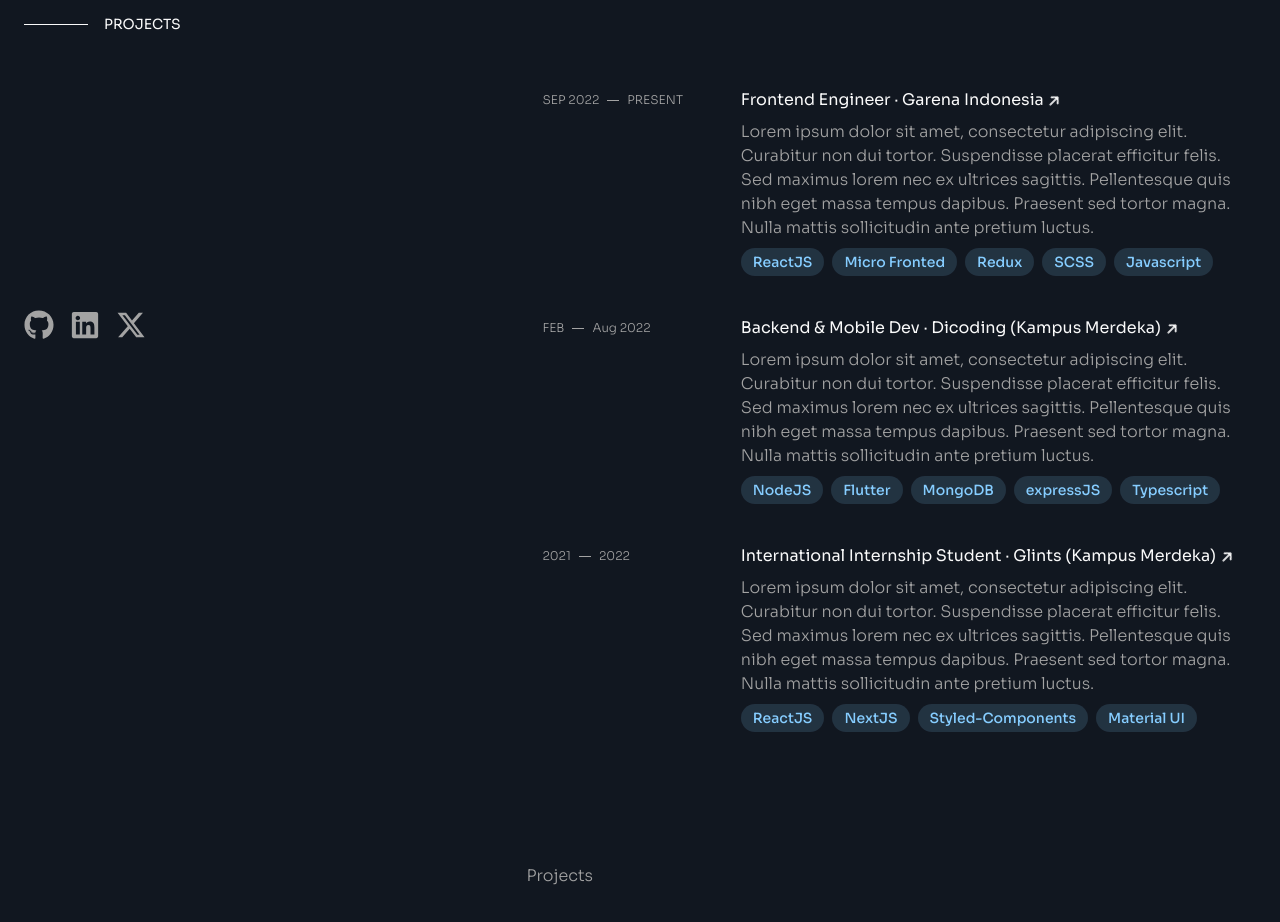
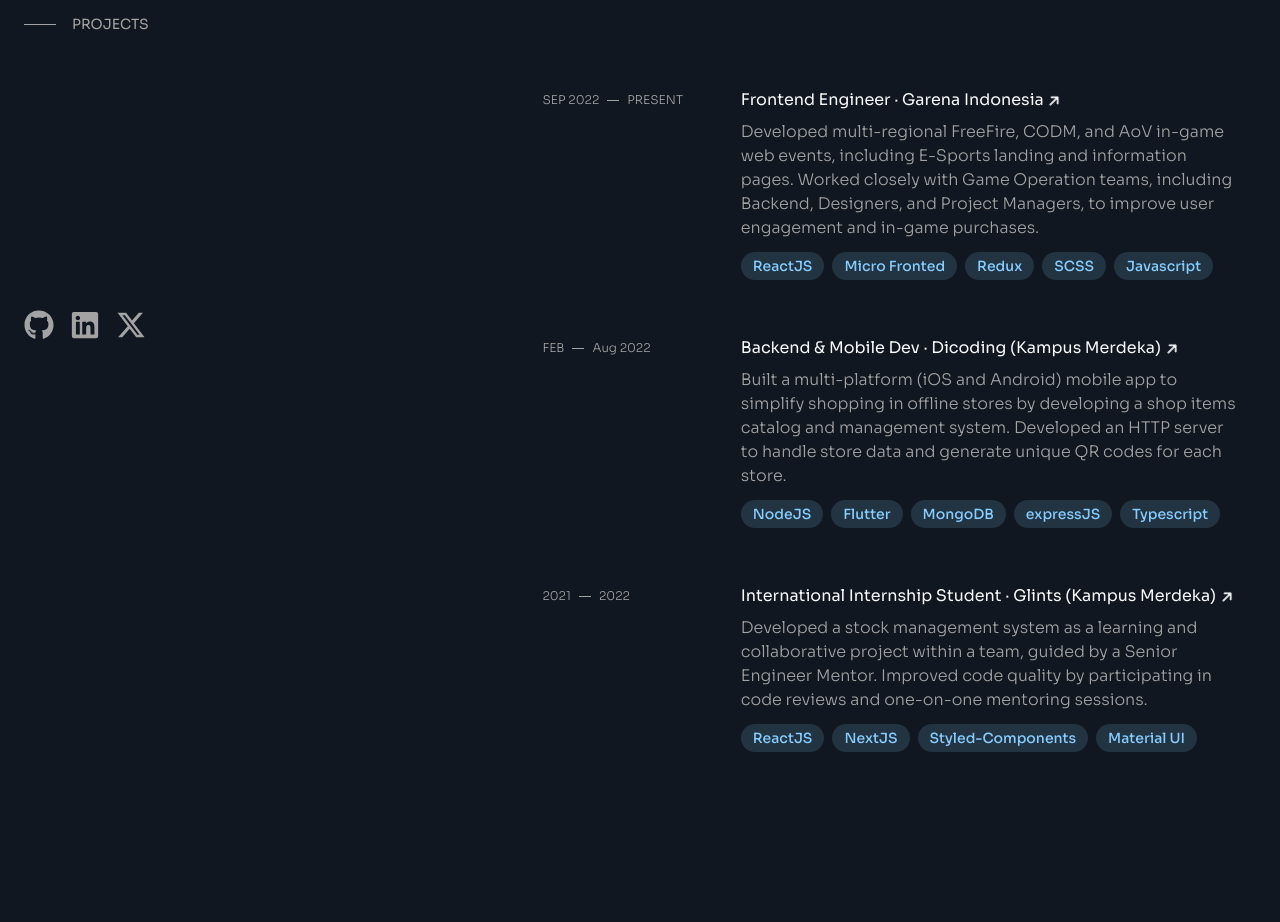
Before and after one commit to ryanadiputraa/ryanadiputra.my.id, a Next.js app: page / in a window 1280 px wide. Shown: the part 380-1302 px from the top of the page. Built offline with nearby package versions, Linux system fonts and the light colour scheme.

Commit message:
fix(content): finsih missing experience content

```diff
--- a/src/app/components/experience.tsx
+++ b/src/app/components/experience.tsx
@@ -4,8 +4,16 @@
 import { ExternalLink } from "./external-link";
 
 export function Experience({ experience }: { experience: Experience }): React.ReactNode {
+    const openLink = () => {
+        if (window.innerWidth <= 1024) return;
+        window.open(experience.link);
+    };
+
     return (
-        <div className="group lg:cursor-pointer flex flex-col lg:flex-row gap-2 lg:gap-8 lg:hover:backdrop-blur-xl lg:hover:bg-primary/10 py-3 lg:px-4 rounded-sm">
+        <div
+            onClick={openLink}
+            className="group lg:cursor-pointer flex flex-col lg:flex-row gap-2 lg:gap-8 lg:hover:backdrop-blur-xl lg:hover:bg-primary/10 py-3 lg:px-4 rounded-sm"
+        >
             <div className="flex-1 pt-1">
                 <span className="flex items-center gap-2 text-xs">
                     {experience.from}
@@ -24,7 +32,7 @@
                     </span>
                 </ExternalLink>
                 <p>{experience.description}</p>
-                <div className="flex flex-wrap gap-2">
+                <div className="mt-1 flex flex-wrap gap-2">
                     {experience.skills.map(skill => (
                         <span
                             key={skill}
--- a/src/app/components/nav.tsx
+++ b/src/app/components/nav.tsx
@@ -26,9 +26,8 @@
         layoutEffect: false
     });
 
-    // TODO: fix multiple call; use single ref adjust position
     const updateNavState = (pos: number, nav: string) => {
-        if (active === nav || pos < 0.3) return;
+        if (active === nav || pos < 0.4) return;
         setActive(nav);
     };
 
--- a/src/app/page.tsx
+++ b/src/app/page.tsx
@@ -52,7 +52,7 @@
                 <About compRef={aboutRef} />
                 <section ref={experienceRef} id="experience" className="mt-12 lg:mt-0 lg:pt-20">
                     <h4 className="lg:hidden font-medium text-neutral-50 mb-4">Experience</h4>
-                    <div className="flex flex-col gap-4">
+                    <div className="flex flex-col gap-8">
                         {experiences.map(experience => (
                             <Experience
                                 key={experience.from + experience.to}
@@ -64,9 +64,10 @@
                 <section
                     ref={projectsRef}
                     id="projects"
-                    className="h-[150vh] mt-12 lg:mt-10 lg:pt-20"
+                    className="mt-12 lg:mt-10 lg:pt-20 lg:pb-20"
                 >
-                    Projects
+                    <h4 className="lg:hidden font-medium text-neutral-50 mb-4">Projects</h4>
+                    <div className="flex flex-col gap-8"></div>
                 </section>
             </main>
         </div>
--- a/src/constants/experience.ts
+++ b/src/constants/experience.ts
@@ -1,9 +1,8 @@
 import { Experience } from "@/types";
-import { GARENA_URL } from "./url";
+import { DICODING_URL, GARENA_URL, GLINTS_URL } from "./url";
 
 export const START_YEAR = 2022;
 
-// TODO: exp description & link
 export const experiences: Experience[] = [
     {
         company: "Garena Indonesia",
@@ -11,7 +10,7 @@
         from: "SEP 2022",
         to: "PRESENT",
         description:
-            "Lorem ipsum dolor sit amet, consectetur adipiscing elit. Curabitur non dui tortor. Suspendisse placerat efficitur felis. Sed maximus lorem nec ex ultrices sagittis. Pellentesque quis nibh eget massa tempus dapibus. Praesent sed tortor magna. Nulla mattis sollicitudin ante pretium luctus.",
+            "Developed multi-regional FreeFire, CODM, and AoV in-game web events, including E-Sports landing and information pages. Worked closely with Game Operation teams, including Backend, Designers, and Project Managers, to improve user engagement and in-game purchases.",
         skills: ["ReactJS", "Micro Fronted", "Redux", "SCSS", "Javascript"],
         link: GARENA_URL
     },
@@ -21,9 +20,9 @@
         from: "FEB",
         to: "Aug 2022",
         description:
-            "Lorem ipsum dolor sit amet, consectetur adipiscing elit. Curabitur non dui tortor. Suspendisse placerat efficitur felis. Sed maximus lorem nec ex ultrices sagittis. Pellentesque quis nibh eget massa tempus dapibus. Praesent sed tortor magna. Nulla mattis sollicitudin ante pretium luctus.",
+            "Built a multi-platform (iOS and Android) mobile app to simplify shopping in offline stores by developing a shop items catalog and management system. Developed an HTTP server to handle store data and generate unique QR codes for each store.",
         skills: ["NodeJS", "Flutter", "MongoDB", "expressJS", "Typescript"],
-        link: ""
+        link: DICODING_URL
     },
     {
         company: "Glints (Kampus Merdeka)",
@@ -31,8 +30,8 @@
         from: "2021",
         to: "2022",
         description:
-            "Lorem ipsum dolor sit amet, consectetur adipiscing elit. Curabitur non dui tortor. Suspendisse placerat efficitur felis. Sed maximus lorem nec ex ultrices sagittis. Pellentesque quis nibh eget massa tempus dapibus. Praesent sed tortor magna. Nulla mattis sollicitudin ante pretium luctus.",
+            "Developed a stock management system as a learning and collaborative project within a team, guided by a Senior Engineer Mentor. Improved code quality by participating in code reviews and one-on-one mentoring sessions.",
         skills: ["ReactJS", "NextJS", "Styled-Components", "Material UI"],
-        link: ""
+        link: GLINTS_URL
     }
 ];
--- a/src/constants/url.ts
+++ b/src/constants/url.ts
@@ -9,3 +9,5 @@
 export const RUMAH_URL = "https://youtu.be/jspCwW1cVT8?si=HGNJx6TSfSbVDYwm";
 export const KAMPUS_MERDEKA_URL = "https://mandiri.kampusmerdeka.kemdikbud.go.id/";
 export const GARENA_URL = "https://www.garena.co.id/";
+export const DICODING_URL = "https://www.dicoding.com/";
+export const GLINTS_URL = "https://glints.com/id";
```
